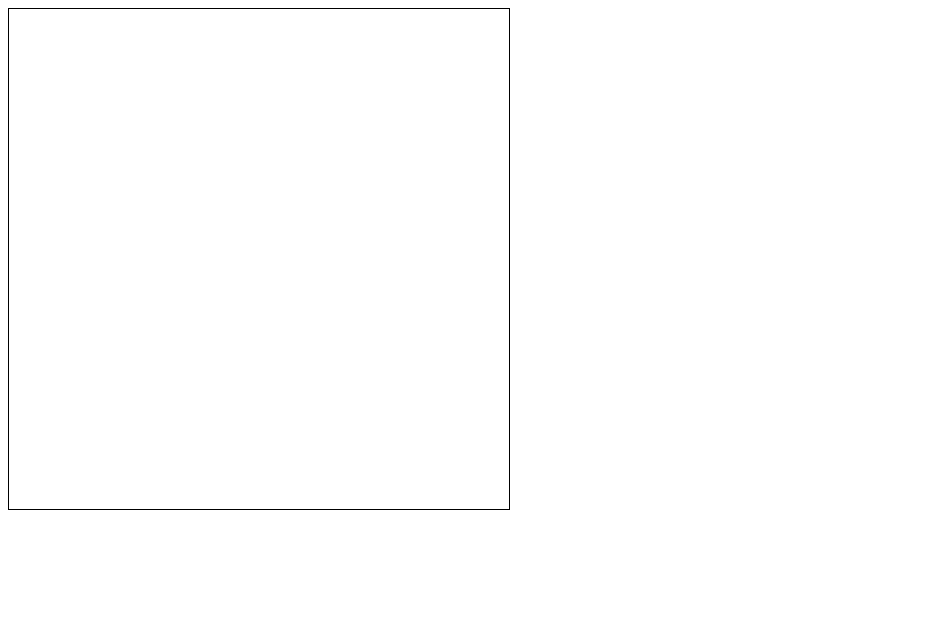
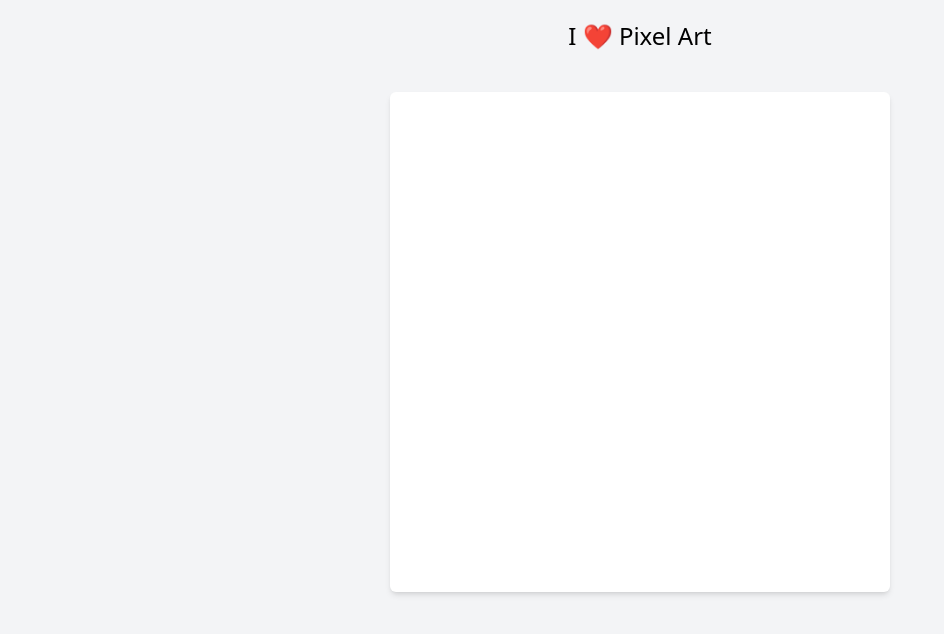
Before and after one commit to ExploryKod/pixel-art-ynov, a website: page public/index.html in a window 1280 px wide. Shown: the whole page, without its empty margins (0-944 px from the left). Drawn offline with nearby package versions, Linux system fonts and the light colour scheme.

Commit message:
feat: change style

```diff
--- a/package.json
+++ b/package.json
@@ -18,6 +18,7 @@
   "dependencies": {
     "express": "^4.21.1",
     "http": "0.0.1-security",
+    "nodemon": "^3.1.7",
     "ws": "^8.18.0"
   },
   "devDependencies": {
--- a/public/index.html
+++ b/public/index.html
@@ -3,12 +3,20 @@
 <head>
     <meta charset="UTF-8">
     <title>Pixel War</title>
-    <style>
-        #canvas { border: 1px solid black; }
-    </style>
+    <script defer src="https://cdn.jsdelivr.net/npm/alpinejs@3.x.x/dist/cdn.min.js"></script>
+    <script src="https://cdn.tailwindcss.com"></script>
 </head>
-<body>
-<canvas id="canvas" width="500" height="500"></canvas>
+<body class="bg-gray-100">
+
+    <section class="mx-auto container max-screen">
+        <h1 class="mx-auto text-2xl my-5 text-center" x-data="{ message: 'I ❤️ Pixel Art' }" x-text="message"></h1>
+        <div class="mx-auto flex flex-cols align-center justify-center">
+            <div class="my-5 bg-grey-300 shadow-md rounded-md bg-white">
+            <canvas class="mx-auto w-full h-full"  id="canvas" width="500" height="500"></canvas>
+        </div>
+
+    </section>
+
 <script src="./script.js"></script>
 </body>
 </html>
```
Also changed, not shown: pnpm-lock.yaml.
